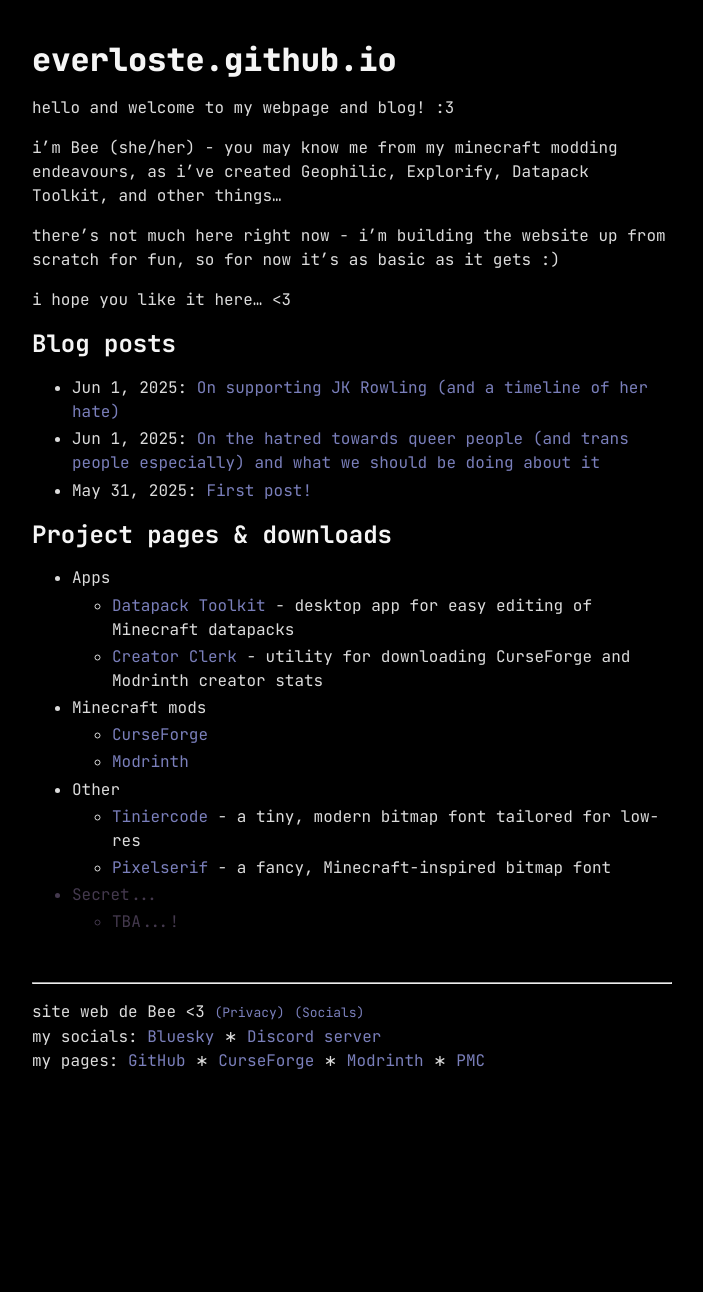
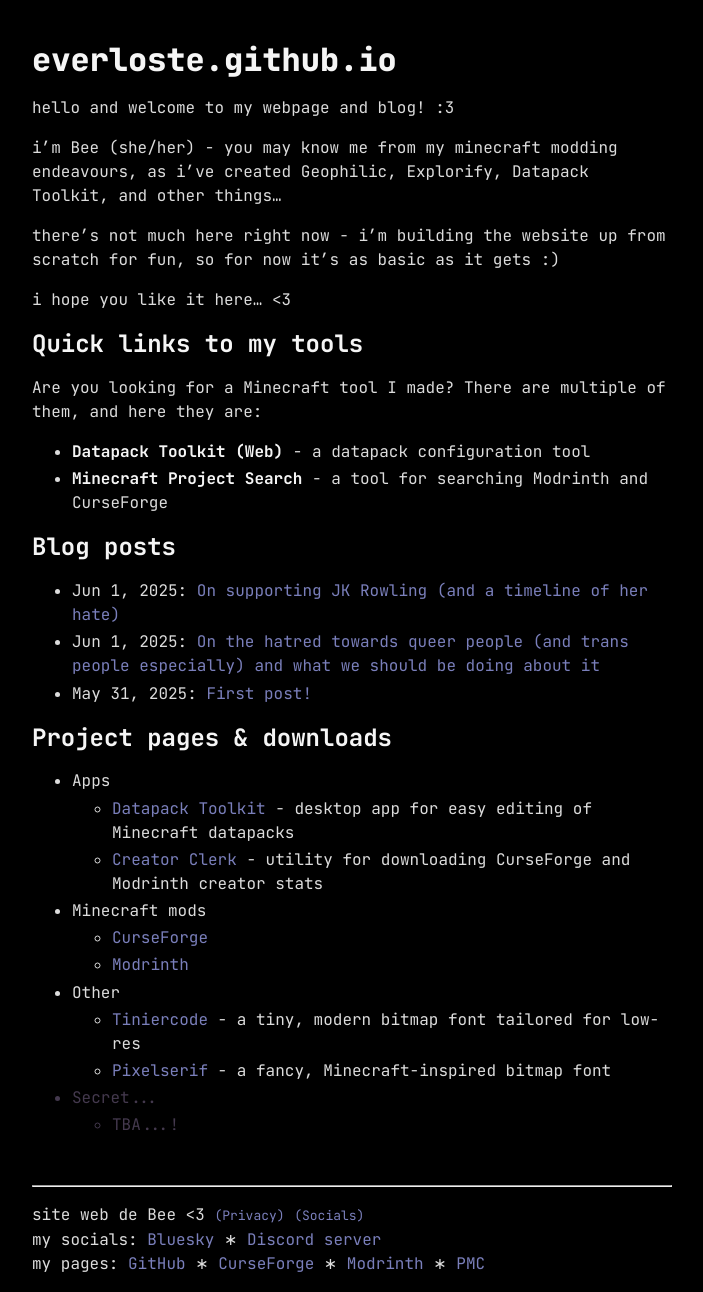
Before and after one commit to everloste/everloste.github.io, a Jekyll site: the page built from index.md, in a window 1280 px wide. Shown: the whole page, without its empty margins (288-991 px from the left). Built offline with Jekyll 4.4.1, drawn with Linux system fonts in a browser that asks for light colours; some web fonts are replaced; comment, search, counter and statistics services are not loaded; before the commit the page ends 1089 px from its top, so only the background shows below that.

Commit message:
update index.md

```diff
--- a/index.md
+++ b/index.md
@@ -13,6 +13,13 @@
 
 i hope you like it here... <3
 
+## Quick links to my tools
+Are you looking for a Minecraft tool I made? There are multiple of them,
+and here they are:
+
+- [**Datapack Toolkit (Web)**](https://everloste.github.io/dptoolkit-web/) - a datapack configuration tool
+- [**Minecraft Project Search**](https://everloste.github.io/mc-project-search/) - a tool for searching Modrinth and CurseForge
+
 ## Blog posts
 
 <!--
```
